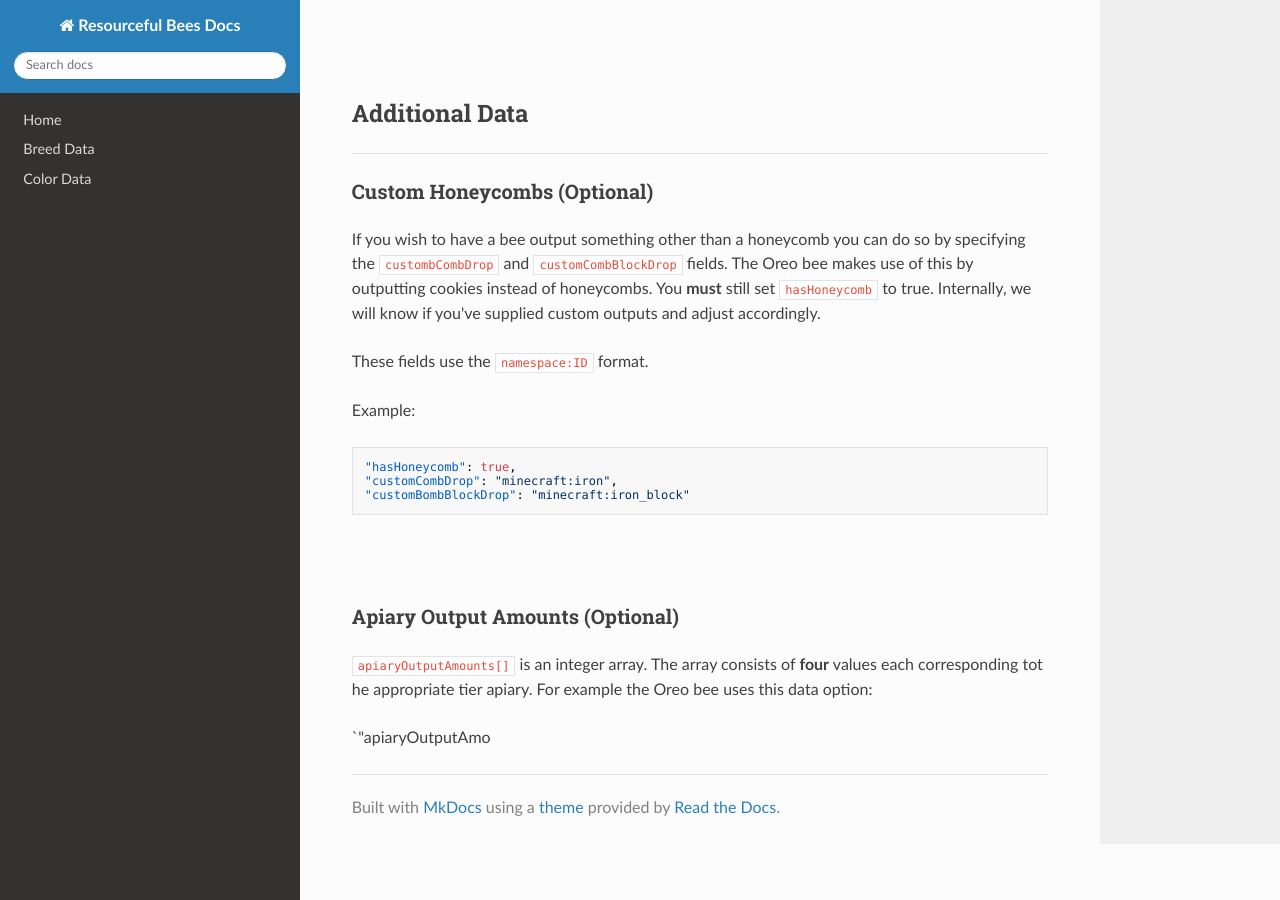
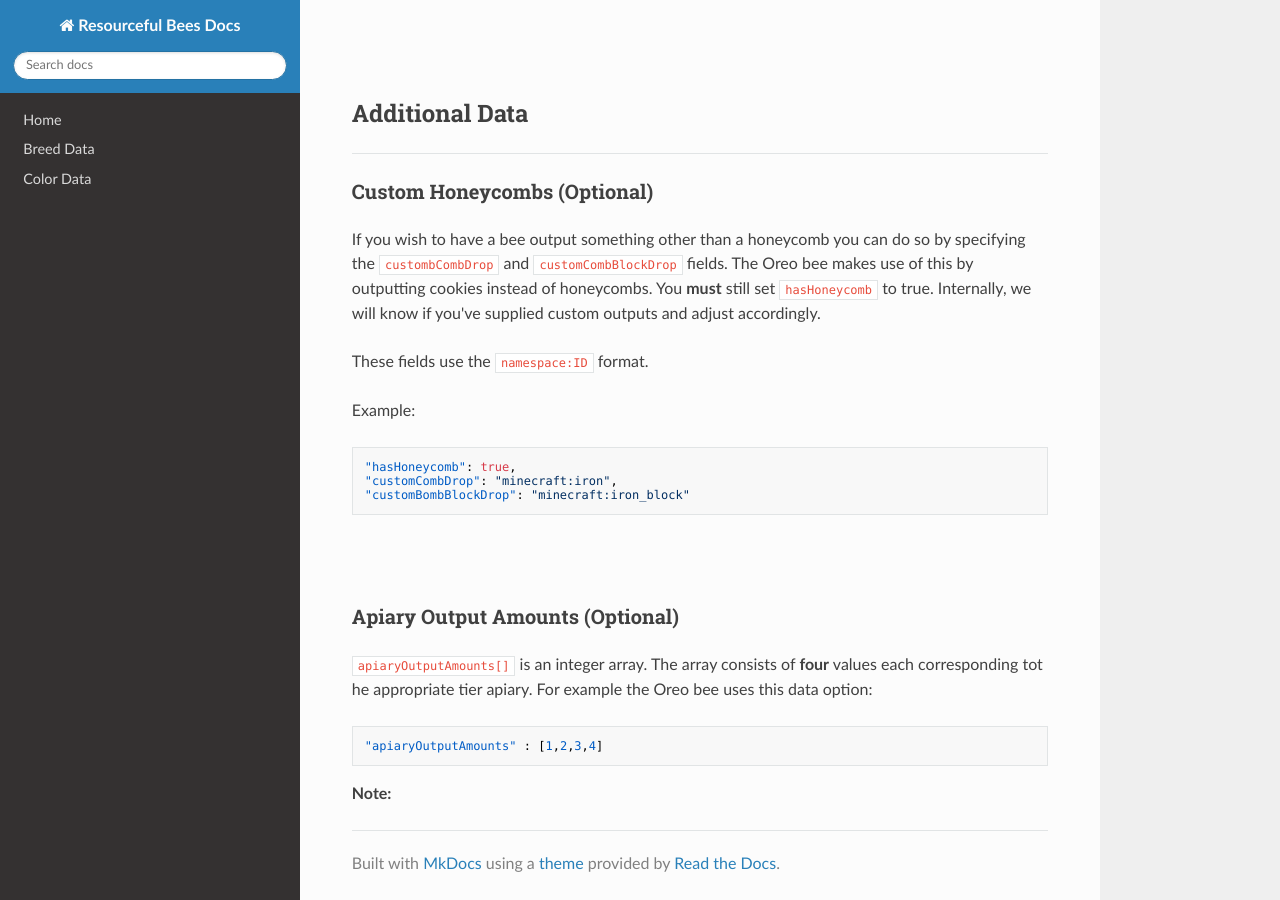
Before and after one commit to Team-Resourceful/ResourcefulBeesDocs, an MkDocs documentation site: the page built from docs/bee_data/custom_bee_data.md, in a window 1280 px wide and 900 px high, scrolled down 3178 px. Built offline with MkDocs 1.6.1, drawn with Linux system fonts in a browser that asks for light colours; nearby versions of some CDN libraries.

Commit message:
docs/bee_data/custom_bee_data.md updated from https://stackedit.io/

````diff
--- a/docs/bee_data/custom_bee_data.md
+++ b/docs/bee_data/custom_bee_data.md
@@ -117,7 +117,11 @@ Example:
 
 `apiaryOutputAmounts[]` is an integer array. The array consists of **four** values each corresponding tot he appropriate tier apiary. For example the Oreo bee uses this data option:
 
-`"apiaryOutputAmo
+```json
+"apiaryOutputAmounts" : [1,2,3,4]
+```
+
+**Note:**
 <!--stackedit_data:
-eyJoaXN0b3J5IjpbMTkxOTQ1NDA5MCwtMjA4ODc0NjYxMl19
+eyJoaXN0b3J5IjpbMTEzOTExODA2NCwtMjA4ODc0NjYxMl19
 -->
````
